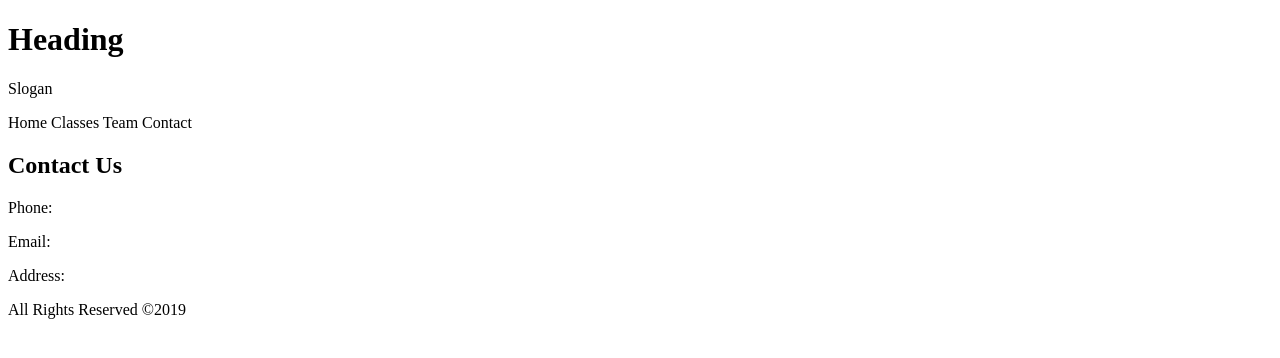
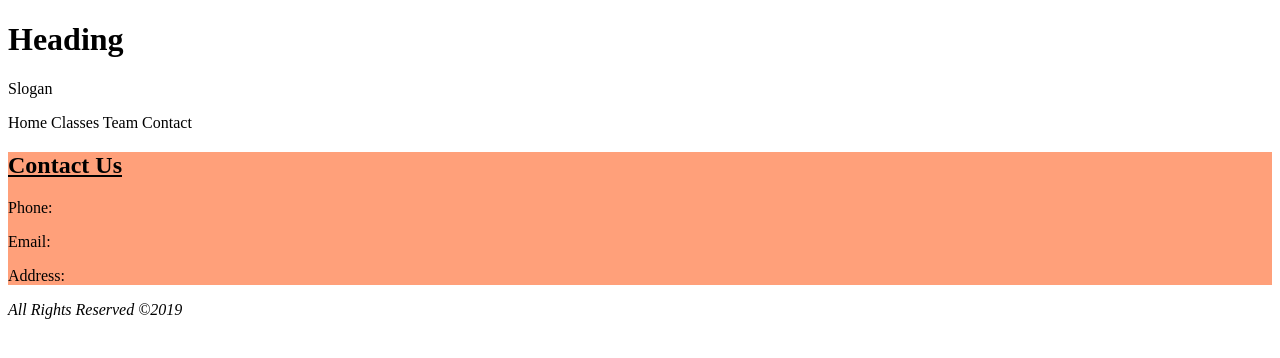
Before and after one commit to chriszuniga1/FED1StudioProject, a plain HTML site: page FED1StudioProject/Contact.html in a window 1280 px wide. Drawn offline with Linux system fonts and the light colour scheme.

Commit message:
contact style changes

```diff
--- a/FED1StudioProject/CSS/StyleSheet.css
+++ b/FED1StudioProject/CSS/StyleSheet.css
@@ -16,3 +16,6 @@ footer{
 .teamstyle{
     background-color:blueviolet;
 }
+.contactstyle{
+    text-decoration:underline;
+}
--- a/FED1StudioProject/Contact.html
+++ b/FED1StudioProject/Contact.html
@@ -3,6 +3,7 @@
 <head>
     <meta charset="utf-8" />
     <title>Contact</title>
+    <link href="CSS/StyleSheet.css" rel="stylesheet" />
 </head>
 <body>
     <header>
@@ -18,7 +19,7 @@
     </header>
     <main>
         <section>
-            <h2>
+            <h2 class="contactstyle">
                 Contact Us
             </h2>
         </section>
```
